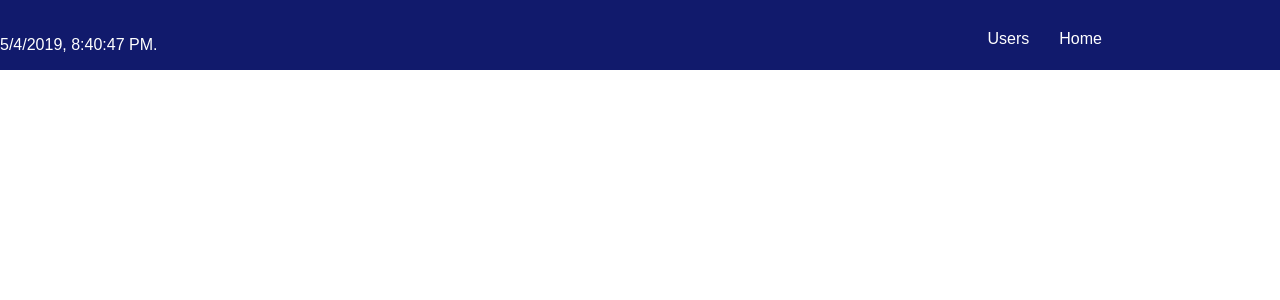
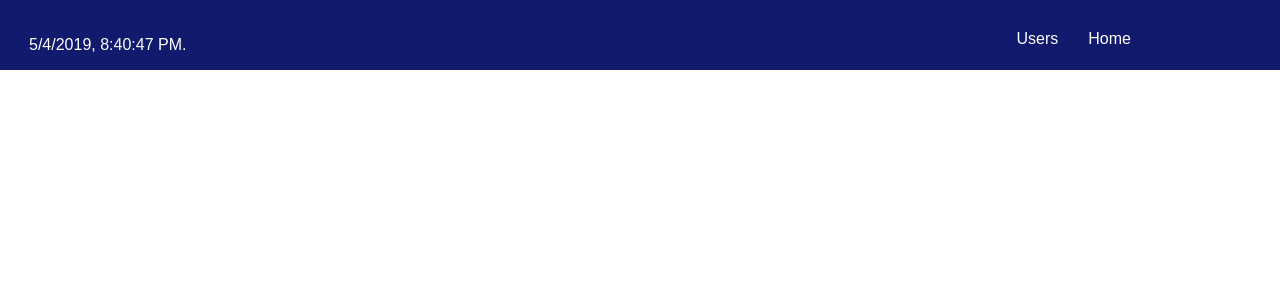
Before and after one commit to Manjukcthapa/cryptocoin, a React (Create React App) app: page / in a window 1280 px wide. Shown: the top 300 px of the page. Built offline with nearby package versions, Linux system fonts and the light colour scheme; no server answers.

Commit message:
change style of header

```diff
--- a/src/App.css
+++ b/src/App.css
@@ -76,6 +76,7 @@ nav{
   color:white;
   text-decoration: none;
   margin-top: 20px;
+  margin-left: 29px;
 
 }
 
```
